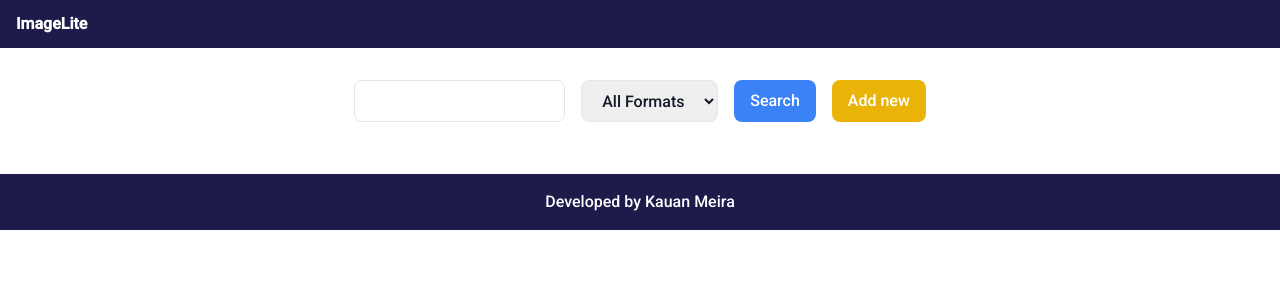
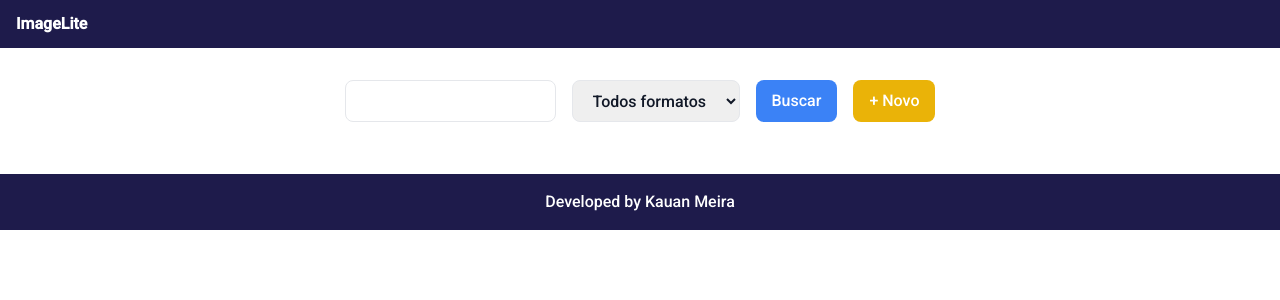
Before and after one commit to DarkHorse109707/Image-lite-frontend-react, a Next.js app: page /galeria in a window 1280 px wide. Shown: the top 300 px of the page. Built offline with nearby package versions, Linux system fonts and the light colour scheme.

Commit message:
Função de pesquisa por Nome, Tags e Extensão da Imagem

```diff
--- a/src/app/galeria/page.tsx
+++ b/src/app/galeria/page.tsx
@@ -9,17 +9,24 @@ export default function GaleriaPage() {
 
     const useService = useImageService();
     const [images, setImages] = useState<Image[]>([]);
+    const [query, setQuery] = useState<string>('')
+    const [extension, setExtension] = useState<string>('')
 
 
     async function searchImages() {
-        const result = await useService.buscar();
+        console.log('valor digitado: ', query)
+        const result = await useService.buscar(query, extension);
         setImages(result);
-        console.table(result)
     }
 
     function renderImageCard(image: Image) {
         return (
-            <ImageCard nome={image.name} src={image.url} tamanho={image.size} dataUpload={image.uploadDate} />
+            <ImageCard
+                key={image.url}
+                nome={image.name}
+                src={image.url}
+                tamanho={image.size}
+                dataUpload={image.uploadDate} />
         )
 
     }
@@ -33,17 +40,21 @@ export default function GaleriaPage() {
         <Template>
             <section className='flex flex-col items-center justify-center my-5'>
                 <div className='flex space-x-4'>
-                    <input type='text' className='border px-3 py-2 rounded-lg text-gray-900' />
-                    <select className='border px-4 py-2 rounded-lg text-gray-900'>
-                        <option>
-                            All Formats
-                        </option>
+                    <input type='text'
+                        className='border px-3 py-2 rounded-lg text-gray-900'
+                        onChange={event => setQuery(event.target.value)} />
+                    <select onChange={event => setExtension(event.target.value)} className='border px-4 py-2 rounded-lg text-gray-900'>
+                        <option value=''>Todos formatos</option>
+                        <option value='JPEG'>.JPEG</option>
+                        <option value='PNG'>.PNG</option>
+                        <option value='PDF'>.PDF</option>
+                        <option value='GIF'>.GIF</option>
                     </select>
                     <button className='bg-blue-500 text-white px-4 py-2 rounded-lg' onClick={searchImages}>
-                        Search
+                        Buscar
                     </button>
                     <button className='bg-yellow-500 text-white px-4 py-2 rounded-lg'>
-                        Add new
+                        + Novo
                     </button>
 
                 </div>
--- a/src/resources/image/image.service.ts
+++ b/src/resources/image/image.service.ts
@@ -4,8 +4,9 @@ import { Image } from './image.resource'
 class ImageService {
     baseUrl: string = 'http://localhost:8080/v1/images';
 
-    async buscar(): Promise<Image[]> {
-        const response = await fetch(this.baseUrl);
+    async buscar(query: string = '', extension: string = ''): Promise<Image[]> {
+        const url = `${this.baseUrl}?query=${query}&extension=${extension}`
+        const response = await fetch(url);
         return await response.json();
     }
 }
```
